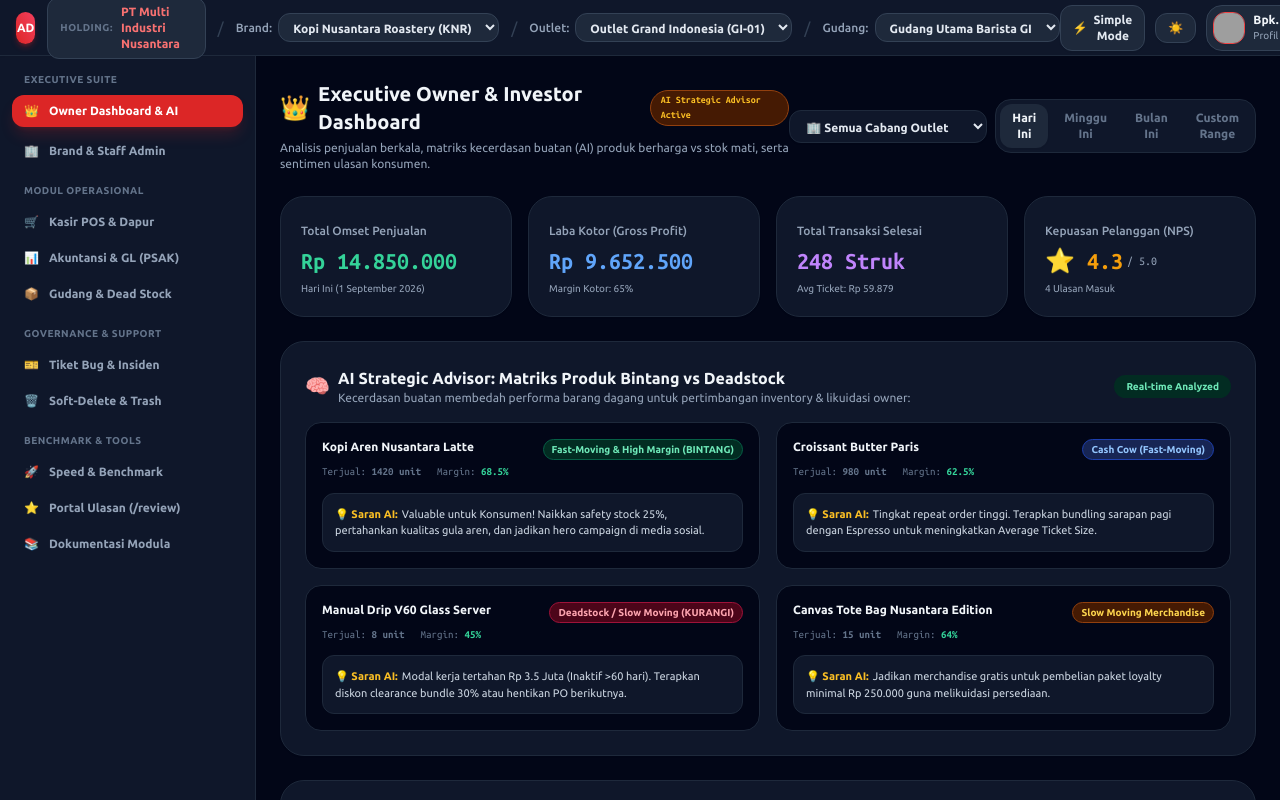
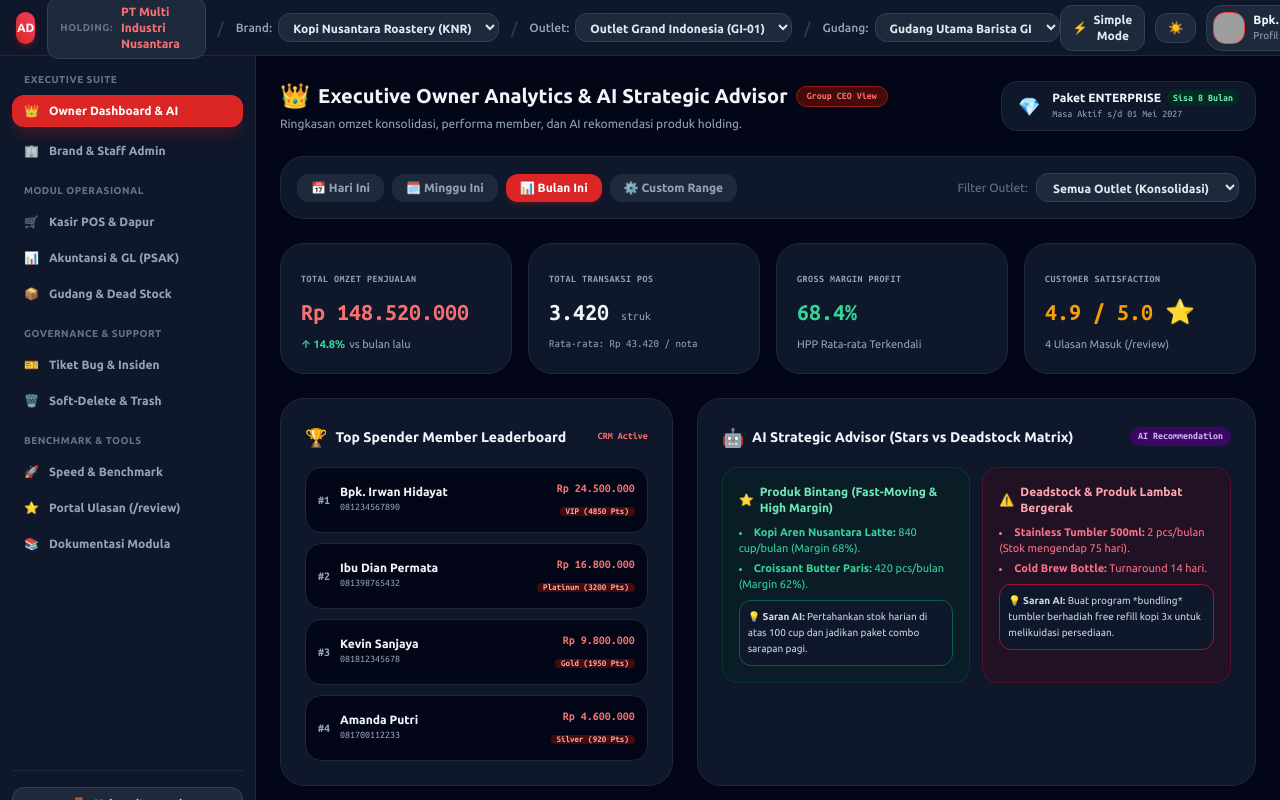
Before and after one commit to aenzet04/adamproject, a React (Vite) app in the folder apps/frontend/: page / in a window 1280 px wide. Shown: the top 800 px of the page. Built offline with nearby package versions, Linux system fonts and the light colour scheme; grey boxes are pictures that could not be loaded.

Commit message:
chore(auto-sync): automated commit 2026-08-31 22:40:00

```diff
--- a/apps/frontend/src/components/owner/OwnerAnalyticsDashboard.tsx
+++ b/apps/frontend/src/components/owner/OwnerAnalyticsDashboard.tsx
@@ -1,312 +1,221 @@
 'use client';
 
 import React, { useState } from 'react';
+import { useCustomerStore } from '../../stores/useCustomerStore';
+import { useModuleLicenseStore } from '../../stores/useModuleLicenseStore';
 import { useReviewStore } from '../../stores/useReviewStore';
-import { useDensityStore } from '../../stores/useDensityStore';
-import { useTenantStore } from '../../stores/useTenantStore';
-
-interface SalesDataPoint {
-  period: string;
-  totalSales: number;
-  totalTransactions: number;
-  grossProfit: number;
-  marginPercent: number;
-}
-
-const SALES_PERIOD_DATA: Record<string, SalesDataPoint> = {
-  today: {
-    period: 'Hari Ini (1 September 2026)',
-    totalSales: 14850000,
-    totalTransactions: 248,
-    grossProfit: 9652500,
-    marginPercent: 65.0,
-  },
-  this_week: {
-    period: 'Minggu Ini (25 Agu - 1 Sep 2026)',
-    totalSales: 108420000,
-    totalTransactions: 1820,
-    grossProfit: 70473000,
-    marginPercent: 65.0,
-  },
-  this_month: {
-    period: 'Bulan Ini (Agustus 2026)',
-    totalSales: 446960000,
-    totalTransactions: 7450,
-    grossProfit: 266630000,
-    marginPercent: 59.6,
-  },
-  custom: {
-    period: 'Rentang Custom (Q3 2026)',
-    totalSales: 890400000,
-    totalTransactions: 14900,
-    grossProfit: 534240000,
-    marginPercent: 60.0,
-  },
-};
-
-const AI_PRODUCT_MATRIX = [
-  {
-    name: 'Kopi Aren Nusantara Latte',
-    category: 'Fast-Moving & High Margin (BINTANG)',
-    status: 'star',
-    salesQty: 1420,
-    margin: 68.5,
-    recommendation: 'Valuable untuk Konsumen! Naikkan safety stock 25%, pertahankan kualitas gula aren, dan jadikan hero campaign di media sosial.',
-    badgeColor: 'bg-emerald-100 text-emerald-800 dark:bg-emerald-950 dark:text-emerald-300 border-emerald-300 dark:border-emerald-800',
-  },
-  {
-    name: 'Croissant Butter Paris',
-    category: 'Cash Cow (Fast-Moving)',
-    status: 'cash_cow',
-    salesQty: 980,
-    margin: 62.5,
-    recommendation: 'Tingkat repeat order tinggi. Terapkan bundling sarapan pagi dengan Espresso untuk meningkatkan Average Ticket Size.',
-    badgeColor: 'bg-blue-100 text-blue-800 dark:bg-blue-950 dark:text-blue-300 border-blue-300 dark:border-blue-800',
-  },
-  {
-    name: 'Manual Drip V60 Glass Server',
-    category: 'Deadstock / Slow Moving (KURANGI)',
-    status: 'deadstock',
-    salesQty: 8,
-    margin: 45.0,
-    recommendation: 'Modal kerja tertahan Rp 3.5 Juta (Inaktif >60 hari). Terapkan diskon clearance bundle 30% atau hentikan PO berikutnya.',
-    badgeColor: 'bg-rose-100 text-rose-800 dark:bg-rose-950 dark:text-rose-300 border-rose-300 dark:border-rose-800',
-  },
-  {
-    name: 'Canvas Tote Bag Nusantara Edition',
-    category: 'Slow Moving Merchandise',
-    status: 'deadstock',
-    salesQty: 15,
-    margin: 64.0,
-    recommendation: 'Jadikan merchandise gratis untuk pembelian paket loyalty minimal Rp 250.000 guna melikuidasi persediaan.',
-    badgeColor: 'bg-amber-100 text-amber-800 dark:bg-amber-950 dark:text-amber-300 border-amber-300 dark:border-amber-800',
-  },
-];
 
 export const OwnerAnalyticsDashboard: React.FC = () => {
-  const [timeRange, setTimeRange] = useState<'today' | 'this_week' | 'this_month' | 'custom'>('today');
-  const [selectedBranchId, setSelectedBranchId] = useState<string>('all');
-  const { reviews, getAverageRating } = useReviewStore();
-  const { viewMode } = useDensityStore();
-  const { availableBranches } = useTenantStore();
+  const [periodFilter, setPeriodFilter] = useState<'today' | 'this_week' | 'this_month' | 'custom'>('this_month');
+  const [selectedBranchFilter, setSelectedBranchFilter] = useState<string>('all');
 
-  const currentData = SALES_PERIOD_DATA[timeRange];
-  const avgRating = getAverageRating(selectedBranchId === 'all' ? undefined : selectedBranchId);
+  const { getTopSpenders } = useCustomerStore();
+  const { subscriptionTier, remainingMonths, expiryDate } = useModuleLicenseStore();
+  const { reviews } = useReviewStore();
 
-  const filteredReviews = selectedBranchId === 'all'
-    ? reviews
-    : reviews.filter((r) => r.branchId === selectedBranchId);
+  const topSpenders = getTopSpenders(4);
 
   return (
     <div className="p-6 bg-slate-50 dark:bg-slate-950 text-slate-900 dark:text-slate-100 min-h-screen transition-colors space-y-6">
-      {/* Top Header */}
-      <div className="flex justify-between items-center">
+      {/* 1. TOP HEADER & SUBSCRIPTION BANNER */}
+      <div className="flex justify-between items-center flex-wrap gap-4">
         <div>
           <div className="flex items-center space-x-2">
             <span className="text-2xl">👑</span>
             <h2 className="text-xl font-bold text-slate-800 dark:text-slate-100">
-              Executive Owner & Investor Dashboard
+              Executive Owner Analytics & AI Strategic Advisor
             </h2>
-            <span className="bg-amber-100 dark:bg-amber-950 text-amber-700 dark:text-amber-400 border border-amber-300 dark:border-amber-800 text-[10px] font-mono px-2.5 py-0.5 rounded-full font-bold">
-              AI Strategic Advisor Active
+            <span className="bg-red-100 dark:bg-red-950 text-red-700 dark:text-red-400 border border-red-300 dark:border-red-800 text-[10px] font-mono px-2.5 py-0.5 rounded-full font-bold">
+              Group CEO View
             </span>
           </div>
           <p className="text-xs text-slate-500 dark:text-slate-400 mt-1">
-            Analisis penjualan berkala, matriks kecerdasan buatan (AI) produk berharga vs stok mati, serta sentimen ulasan konsumen.
+            Ringkasan omzet konsolidasi, performa member, dan AI rekomendasi produk holding.
           </p>
         </div>
 
-        {/* Branch & Time Filters */}
-        <div className="flex items-center space-x-2">
-          {/* Branch Filter */}
-          <select
-            value={selectedBranchId}
-            onChange={(e) => setSelectedBranchId(e.target.value)}
-            className="bg-white dark:bg-slate-900 border border-slate-200 dark:border-slate-800 text-xs text-slate-800 dark:text-slate-200 rounded-xl px-3 py-2 font-semibold shadow-sm focus:outline-none"
-          >
-            <option value="all">🏢 Semua Cabang Outlet</option>
-            {availableBranches.map((b) => (
-              <option key={b.id} value={b.id}>
-                📍 {b.name}
-              </option>
-            ))}
-          </select>
-
-          {/* Time Range Pills */}
-          <div className="bg-slate-200 dark:bg-slate-900 p-1 rounded-2xl border border-slate-300 dark:border-slate-800 flex space-x-1">
-            <button
-              onClick={() => setTimeRange('today')}
-              className={`px-3 py-1.5 rounded-xl text-xs font-bold transition-all ${
-                timeRange === 'today'
-                  ? 'bg-white dark:bg-slate-800 text-slate-900 dark:text-slate-100 shadow-sm'
-                  : 'text-slate-500 hover:text-slate-800 dark:hover:text-slate-200'
-              }`}
-            >
-              Hari Ini
-            </button>
-            <button
-              onClick={() => setTimeRange('this_week')}
-              className={`px-3 py-1.5 rounded-xl text-xs font-bold transition-all ${
-                timeRange === 'this_week'
-                  ? 'bg-white dark:bg-slate-800 text-slate-900 dark:text-slate-100 shadow-sm'
-                  : 'text-slate-500 hover:text-slate-800 dark:hover:text-slate-200'
-              }`}
-            >
-              Minggu Ini
-            </button>
-            <button
-              onClick={() => setTimeRange('this_month')}
-              className={`px-3 py-1.5 rounded-xl text-xs font-bold transition-all ${
-                timeRange === 'this_month'
-                  ? 'bg-white dark:bg-slate-800 text-slate-900 dark:text-slate-100 shadow-sm'
-                  : 'text-slate-500 hover:text-slate-800 dark:hover:text-slate-200'
-              }`}
-            >
-              Bulan Ini
-            </button>
-            <button
-              onClick={() => setTimeRange('custom')}
-              className={`px-3 py-1.5 rounded-xl text-xs font-bold transition-all ${
-                timeRange === 'custom'
-                  ? 'bg-white dark:bg-slate-800 text-slate-900 dark:text-slate-100 shadow-sm'
-                  : 'text-slate-500 hover:text-slate-800 dark:hover:text-slate-200'
-              }`}
-            >
-              Custom Range
-            </button>
+        {/* Subscription Status Pill */}
+        <div className="bg-white dark:bg-slate-900 border border-slate-200 dark:border-slate-800 px-4 py-2 rounded-2xl flex items-center space-x-3 shadow-sm">
+          <span className="text-amber-500 text-lg">💎</span>
+          <div className="text-xs">
+            <div className="font-bold text-slate-800 dark:text-slate-100 flex items-center space-x-1.5">
+              <span>Paket {subscriptionTier.toUpperCase()}</span>
+              <span className="text-[10px] bg-emerald-100 dark:bg-emerald-950 text-emerald-700 dark:text-emerald-300 px-1.5 py-0.2 rounded-full font-bold font-mono">
+                Sisa {remainingMonths} Bulan
+              </span>
+            </div>
+            <div className="text-[10px] text-slate-400 font-mono">Masa Aktif s/d {expiryDate}</div>
           </div>
         </div>
       </div>
 
-      {/* KPI Cards */}
-      <div className="grid grid-cols-4 gap-4">
-        <div className="bg-white dark:bg-slate-900 border border-slate-200 dark:border-slate-800 p-5 rounded-3xl shadow-sm">
-          <span className="text-xs text-slate-500 dark:text-slate-400 font-medium">Total Omset Penjualan</span>
-          <div className="text-2xl font-black text-emerald-600 dark:text-emerald-400 font-mono mt-1">
-            Rp {currentData.totalSales.toLocaleString('id-ID')}
-          </div>
-          <div className="text-[10px] text-slate-400 mt-1">{currentData.period}</div>
+      {/* 2. FILTER PERIOD & OUTLET BAR */}
+      <div className="bg-white dark:bg-slate-900 p-4 rounded-3xl border border-slate-200 dark:border-slate-800 flex justify-between items-center shadow-sm">
+        <div className="flex space-x-2">
+          {(['today', 'this_week', 'this_month', 'custom'] as const).map((p) => (
+            <button
+              key={p}
+              onClick={() => setPeriodFilter(p)}
+              className={`px-3.5 py-1.5 rounded-xl text-xs font-bold transition-all ${
+                periodFilter === p
+                  ? 'bg-red-600 text-white shadow-md shadow-red-600/20'
+                  : 'bg-slate-100 dark:bg-slate-800 text-slate-600 dark:text-slate-400 hover:bg-slate-200'
+              }`}
+            >
+              {p === 'today' && '📅 Hari Ini'}
+              {p === 'this_week' && '🗓️ Minggu Ini'}
+              {p === 'this_month' && '📊 Bulan Ini'}
+              {p === 'custom' && '⚙️ Custom Range'}
+            </button>
+          ))}
         </div>
 
-        <div className="bg-white dark:bg-slate-900 border border-slate-200 dark:border-slate-800 p-5 rounded-3xl shadow-sm">
-          <span className="text-xs text-slate-500 dark:text-slate-400 font-medium">Laba Kotor (Gross Profit)</span>
-          <div className="text-2xl font-black text-blue-600 dark:text-blue-400 font-mono mt-1">
-            Rp {currentData.grossProfit.toLocaleString('id-ID')}
-          </div>
-          <div className="text-[10px] text-slate-400 mt-1">Margin Kotor: {currentData.marginPercent}%</div>
-        </div>
-
-        <div className="bg-white dark:bg-slate-900 border border-slate-200 dark:border-slate-800 p-5 rounded-3xl shadow-sm">
-          <span className="text-xs text-slate-500 dark:text-slate-400 font-medium">Total Transaksi Selesai</span>
-          <div className="text-2xl font-black text-purple-600 dark:text-purple-400 font-mono mt-1">
-            {currentData.totalTransactions.toLocaleString('id-ID')} Struk
-          </div>
-          <div className="text-[10px] text-slate-400 mt-1">
-            Avg Ticket: Rp {Math.round(currentData.totalSales / currentData.totalTransactions).toLocaleString('id-ID')}
+        <div className="flex items-center space-x-2">
+          <span className="text-xs text-slate-500">Filter Outlet:</span>
+          <select
+            value={selectedBranchFilter}
+            onChange={(e) => setSelectedBranchFilter(e.target.value)}
+            className="bg-slate-100 dark:bg-slate-800 text-slate-800 dark:text-slate-200 text-xs rounded-xl px-3 py-1.5 border border-slate-200 dark:border-slate-700 font-semibold focus:outline-none"
+          >
+            <option value="all">Semua Outlet (Konsolidasi)</option>
+            <option value="br-01">Outlet Grand Indonesia</option>
+            <option value="br-02">Outlet Senopati</option>
+          </select>
         </div>
       </div>
 
-        <div className="bg-white dark:bg-slate-900 border border-slate-200 dark:border-slate-800 p-5 rounded-3xl shadow-sm">
-          <span className="text-xs text-slate-500 dark:text-slate-400 font-medium">Kepuasan Pelanggan (NPS)</span>
-          <div className="text-2xl font-black text-amber-500 font-mono mt-1 flex items-center space-x-1">
-            <span>⭐ {avgRating}</span>
-            <span className="text-xs font-normal text-slate-400">/ 5.0</span>
+      {/* 3. KEY METRICS CARDS */}
+      <div className="grid grid-cols-1 md:grid-cols-4 gap-4">
+        <div className="bg-white dark:bg-slate-900 border border-slate-200 dark:border-slate-800 p-5 rounded-3xl shadow-sm space-y-2">
+          <span className="text-[10px] font-bold text-slate-400 uppercase tracking-wider font-mono">
+            Total Omzet Penjualan
+          </span>
+          <div className="text-2xl font-black font-mono text-red-600 dark:text-red-400">
+            Rp 148.520.000
           </div>
-          <div className="text-[10px] text-slate-400 mt-1">{reviews.length} Ulasan Masuk</div>
+          <div className="text-[11px] text-emerald-600 dark:text-emerald-400 font-bold flex items-center space-x-1">
+            <span>↑ 14.8%</span>
+            <span className="text-slate-400 font-normal">vs bulan lalu</span>
           </div>
         </div>
 
-      {/* SECTION: AI STRATEGIC ADVISOR (VALUABLE VS DEADSTOCK) */}
-      <div className="bg-white dark:bg-slate-900 border border-slate-200 dark:border-slate-800 rounded-3xl p-6 shadow-sm space-y-4">
+        <div className="bg-white dark:bg-slate-900 border border-slate-200 dark:border-slate-800 p-5 rounded-3xl shadow-sm space-y-2">
+          <span className="text-[10px] font-bold text-slate-400 uppercase tracking-wider font-mono">
+            Total Transaksi POS
+          </span>
+          <div className="text-2xl font-black font-mono text-slate-800 dark:text-slate-100">
+            3.420 <span className="text-xs font-normal text-slate-400">struk</span>
+          </div>
+          <div className="text-[11px] text-slate-400 font-mono">Rata-rata: Rp 43.420 / nota</div>
+        </div>
+
+        <div className="bg-white dark:bg-slate-900 border border-slate-200 dark:border-slate-800 p-5 rounded-3xl shadow-sm space-y-2">
+          <span className="text-[10px] font-bold text-slate-400 uppercase tracking-wider font-mono">
+            Gross Margin Profit
+          </span>
+          <div className="text-2xl font-black font-mono text-emerald-600 dark:text-emerald-400">
+            68.4%
+          </div>
+          <div className="text-[11px] text-slate-400">HPP Rata-rata Terkendali</div>
+        </div>
+
+        <div className="bg-white dark:bg-slate-900 border border-slate-200 dark:border-slate-800 p-5 rounded-3xl shadow-sm space-y-2">
+          <span className="text-[10px] font-bold text-slate-400 uppercase tracking-wider font-mono">
+            Customer Satisfaction
+          </span>
+          <div className="text-2xl font-black font-mono text-amber-500">
+            4.9 / 5.0 ⭐
+          </div>
+          <div className="text-[11px] text-slate-400">{reviews.length} Ulasan Masuk (/review)</div>
+        </div>
+      </div>
+
+      {/* 4. TOP SPENDER LEADERBOARD & AI ADVISOR GRID */}
+      <div className="grid grid-cols-1 lg:grid-cols-12 gap-6">
+        {/* TOP SPENDER LEADERBOARD */}
+        <div className="lg:col-span-5 bg-white dark:bg-slate-900 border border-slate-200 dark:border-slate-800 rounded-3xl p-6 shadow-sm space-y-4">
           <div className="flex justify-between items-center">
             <div className="flex items-center space-x-2">
-            <span className="text-xl">🧠</span>
-            <div>
-              <h3 className="text-base font-bold text-slate-800 dark:text-slate-100">
-                AI Strategic Advisor: Matriks Produk Bintang vs Deadstock
+              <span className="text-lg">🏆</span>
+              <h3 className="text-sm font-bold text-slate-800 dark:text-slate-100">
+                Top Spender Member Leaderboard
               </h3>
-              <p className="text-xs text-slate-500 dark:text-slate-400">
-                Kecerdasan buatan membedah performa barang dagang untuk pertimbangan inventory & likuidasi owner:
-              </p>
             </div>
-          </div>
-          <span className="text-[10px] bg-emerald-100 dark:bg-emerald-950 text-emerald-700 dark:text-emerald-300 px-3 py-1 rounded-full font-bold">
-            Real-time Analyzed
+            <span className="text-[10px] text-red-600 dark:text-red-400 font-bold font-mono">
+              CRM Active
             </span>
           </div>
 
-        <div className="grid grid-cols-1 md:grid-cols-2 gap-4">
-          {AI_PRODUCT_MATRIX.map((item, idx) => (
+          <div className="space-y-2.5">
+            {topSpenders.map((c, idx) => (
               <div
-              key={idx}
-              className="p-4 bg-slate-50 dark:bg-slate-950 border border-slate-200 dark:border-slate-800 rounded-2xl flex flex-col justify-between space-y-3"
+                key={c.id}
+                className="p-3 bg-slate-50 dark:bg-slate-950 rounded-2xl border border-slate-200 dark:border-slate-800 flex justify-between items-center"
               >
+                <div className="flex items-center space-x-2.5">
+                  <span className="font-bold font-mono text-xs text-slate-400">#{idx + 1}</span>
                   <div>
-                <div className="flex justify-between items-start">
-                  <h4 className="font-bold text-slate-900 dark:text-slate-100 text-xs">{item.name}</h4>
-                  <span className={`text-[10px] font-bold px-2 py-0.5 rounded-full border ${item.badgeColor}`}>
-                    {item.category}
-                  </span>
-                </div>
-
-                <div className="flex space-x-4 text-[11px] text-slate-500 font-mono mt-1">
-                  <span>Terjual: <b>{item.salesQty} unit</b></span>
-                  <span>Margin: <b className="text-emerald-600 dark:text-emerald-400">{item.margin}%</b></span>
+                    <div className="font-bold text-xs text-slate-800 dark:text-slate-100">{c.name}</div>
+                    <div className="text-[10px] text-slate-400 font-mono">{c.phone}</div>
                   </div>
                 </div>
 
-              <div className="bg-white dark:bg-slate-900 p-3 rounded-xl border border-slate-200 dark:border-slate-800 text-[11px] text-slate-700 dark:text-slate-300">
-                <span className="font-bold text-amber-600 dark:text-amber-400 mr-1">💡 Saran AI:</span>
-                {item.recommendation}
+                <div className="text-right">
+                  <div className="text-xs font-bold font-mono text-red-600 dark:text-red-400">
+                    Rp {c.lifetimeSpend.toLocaleString('id-ID')}
+                  </div>
+                  <span className="text-[9px] bg-red-100 dark:bg-red-950 text-red-700 dark:text-red-300 px-1.5 py-0.2 rounded font-mono font-bold">
+                    {c.tier} ({c.points} Pts)
+                  </span>
                 </div>
               </div>
             ))}
           </div>
         </div>
 
-      {/* SECTION: LIVE CUSTOMER FEEDBACK & REVIEWS */}
-      <div className="bg-white dark:bg-slate-900 border border-slate-200 dark:border-slate-800 rounded-3xl p-6 shadow-sm space-y-4">
+        {/* AI STRATEGIC ADVISOR MATRIX */}
+        <div className="lg:col-span-7 bg-white dark:bg-slate-900 border border-slate-200 dark:border-slate-800 rounded-3xl p-6 shadow-sm space-y-4">
           <div className="flex justify-between items-center">
             <div className="flex items-center space-x-2">
-            <span className="text-xl">💬</span>
-            <div>
-              <h3 className="text-base font-bold text-slate-800 dark:text-slate-100">
-                Ulasan Konsumen Masuk (Landing Page Review Integration)
+              <span className="text-lg">🤖</span>
+              <h3 className="text-sm font-bold text-slate-800 dark:text-slate-100">
+                AI Strategic Advisor (Stars vs Deadstock Matrix)
               </h3>
-              <p className="text-xs text-slate-500 dark:text-slate-400">
-                Feedback langsung dari konsumen per cabang dan penilaian rasa menu produk:
-              </p>
+            </div>
+            <span className="bg-purple-100 dark:bg-purple-950 text-purple-700 dark:text-purple-300 text-[10px] font-mono px-2 py-0.5 rounded-full font-bold">
+              AI Recommendation
+            </span>
+          </div>
+
+          <div className="grid grid-cols-2 gap-3 text-xs">
+            <div className="bg-emerald-50 dark:bg-emerald-950/30 p-4 rounded-2xl border border-emerald-200 dark:border-emerald-800/40 space-y-2">
+              <div className="flex items-center space-x-1.5 font-bold text-emerald-800 dark:text-emerald-300">
+                <span>⭐</span>
+                <span>Produk Bintang (Fast-Moving & High Margin)</span>
+              </div>
+              <ul className="list-disc list-inside text-[11px] text-emerald-700 dark:text-emerald-400 space-y-1">
+                <li><b>Kopi Aren Nusantara Latte:</b> 840 cup/bulan (Margin 68%).</li>
+                <li><b>Croissant Butter Paris:</b> 420 pcs/bulan (Margin 62%).</li>
+              </ul>
+              <div className="text-[10px] bg-white dark:bg-slate-900 p-2 rounded-xl border border-emerald-300 dark:border-emerald-800 text-slate-700 dark:text-slate-300 mt-2">
+                💡 <b>Saran AI:</b> Pertahankan stok harian di atas 100 cup dan jadikan paket combo sarapan pagi.
+              </div>
+            </div>
+
+            <div className="bg-rose-50 dark:bg-rose-950/30 p-4 rounded-2xl border border-rose-200 dark:border-rose-800/40 space-y-2">
+              <div className="flex items-center space-x-1.5 font-bold text-rose-800 dark:text-rose-300">
+                <span>⚠️</span>
+                <span>Deadstock & Produk Lambat Bergerak</span>
+              </div>
+              <ul className="list-disc list-inside text-[11px] text-rose-700 dark:text-rose-400 space-y-1">
+                <li><b>Stainless Tumbler 500ml:</b> 2 pcs/bulan (Stok mengendap 75 hari).</li>
+                <li><b>Cold Brew Bottle:</b> Turnaround 14 hari.</li>
+              </ul>
+              <div className="text-[10px] bg-white dark:bg-slate-900 p-2 rounded-xl border border-rose-300 dark:border-rose-800 text-slate-700 dark:text-slate-300 mt-2">
+                💡 <b>Saran AI:</b> Buat program *bundling* tumbler berhadiah free refill kopi 3x untuk melikuidasi persediaan.
               </div>
             </div>
           </div>
-
-        <div className="grid grid-cols-1 md:grid-cols-2 gap-3">
-          {filteredReviews.map((rev) => (
-            <div
-              key={rev.id}
-              className="p-4 bg-slate-50 dark:bg-slate-950 border border-slate-200 dark:border-slate-800 rounded-2xl space-y-2 text-xs"
-            >
-              <div className="flex justify-between items-center">
-                <div className="font-bold text-slate-800 dark:text-slate-100 flex items-center space-x-2">
-                  <span>{rev.customerName}</span>
-                  <span className="text-[10px] text-slate-400 font-normal">({rev.branchName})</span>
-                </div>
-                <div className="text-amber-500 font-bold">
-                  {'★'.repeat(rev.rating)}{'☆'.repeat(5 - rev.rating)}
-                </div>
-              </div>
-
-              {rev.menuItemName && (
-                <div className="text-[11px] text-emerald-600 dark:text-emerald-400 font-medium">
-                  Menu yang dinilai: <b>{rev.menuItemName}</b> (★ {rev.menuRating}/5)
-                </div>
-              )}
-
-              <p className="text-slate-600 dark:text-slate-300 italic text-[11px]">
-                "{rev.comment}"
-              </p>
-            </div>
-          ))}
         </div>
       </div>
     </div>
```
Lines whose indentation alone changed are shown as unchanged.
